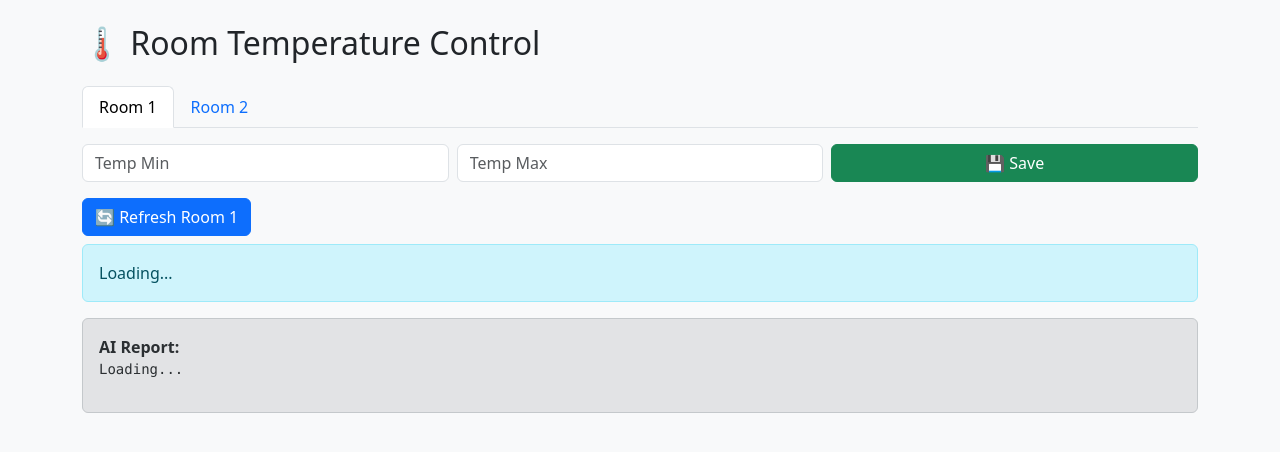
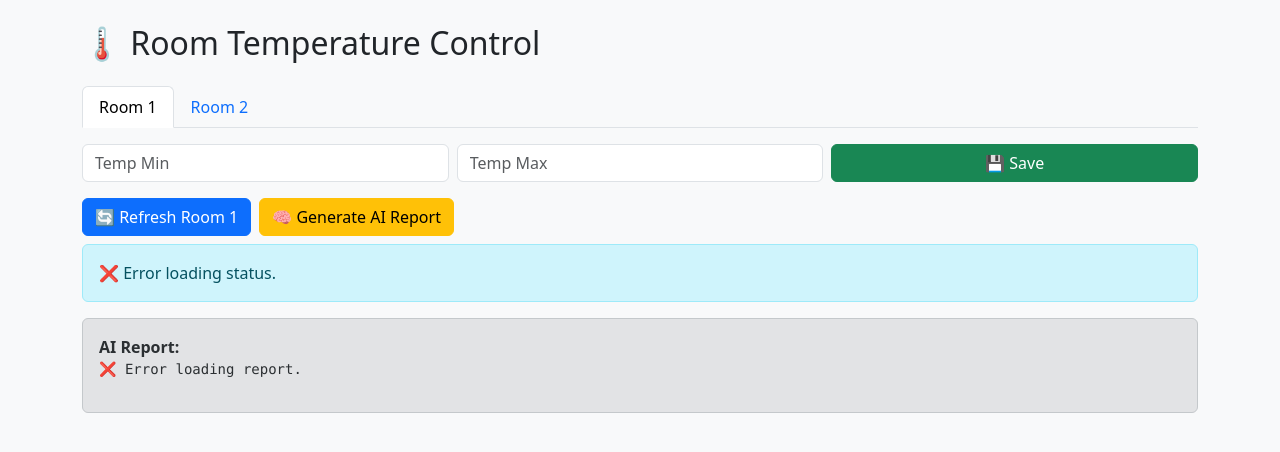
Before and after one commit to AsaadVtwo/IoT, a Flask app: page / in a window 1280 px wide. Shown: the top 452 px of the page. Run offline with Flask 3, Linux system fonts and the light colour scheme.

Commit message:
Update templates_room_tabs.html

```diff
--- a/templates/templates_room_tabs.html
+++ b/templates/templates_room_tabs.html
@@ -8,14 +8,28 @@
   <script src="https://cdn.jsdelivr.net/npm/bootstrap@5.3.0/dist/js/bootstrap.bundle.min.js"></script>
   <script>
     async function refreshRoom(room) {
+      const statusDiv = document.getElementById(`${room}-status`);
+      const reportDiv = document.getElementById(`${room}-report`);
+      statusDiv.innerHTML = "⏳ Loading data...";
+      reportDiv.innerText = "⏳ Loading report...";
+      try {
         const res = await fetch(`/status?device=${room}`);
         const data = await res.json();
-      document.getElementById(`${room}-status`).innerHTML = `
+        if (data.error) {
+          statusDiv.innerHTML = "🚫 No data yet.";
+          reportDiv.innerText = "No report available.";
+        } else {
+          statusDiv.innerHTML = `
             <b>Temp:</b> ${data.temperature}°C<br>
             <b>Humidity:</b> ${data.humidity}%<br>
             <b>Status:</b> ${data.status}
           `;
-      document.getElementById(`${room}-report`).innerText = data.report;
+          reportDiv.innerText = data.report || "No report available.";
+        }
+      } catch (err) {
+        statusDiv.innerHTML = "❌ Error loading status.";
+        reportDiv.innerText = "❌ Error loading report.";
+      }
     }
 
     async function saveSettings(event, room) {
@@ -26,6 +40,23 @@
       form.append("temp_max", document.getElementById(`${room}-max`).value);
       await fetch("/save_settings", { method: "POST", body: form });
       refreshRoom(room);
+    }
+
+    async function generateReport(room) {
+      const reportDiv = document.getElementById(`${room}-report`);
+      reportDiv.innerText = "⏳ Generating new AI report...";
+      try {
+        const res = await fetch(`/report?device=${room}`, { method: "POST" });
+        const data = await res.json();
+        document.getElementById(`${room}-status`).innerHTML = `
+          <b>Temp:</b> ${data.temperature}°C<br>
+          <b>Humidity:</b> ${data.humidity}%<br>
+          <b>Status:</b> ${data.status}
+        `;
+        reportDiv.innerText = data.report || "No report available.";
+      } catch (err) {
+        reportDiv.innerText = "❌ Error generating report.";
+      }
     }
   </script>
 </head>
@@ -40,7 +71,9 @@
         <button class="nav-link" id="room2-tab" data-bs-toggle="tab" data-bs-target="#room2" type="button" role="tab">Room 2</button>
       </li>
     </ul>
+
     <div class="tab-content mt-3">
+      <!-- Room 1 -->
       <div class="tab-pane fade show active" id="room1" role="tabpanel">
         <form onsubmit="saveSettings(event, 'room1')" class="mb-3">
           <div class="row g-2">
@@ -49,10 +82,15 @@
             <div class="col"><button class="btn btn-success w-100">💾 Save</button></div>
           </div>
         </form>
-        <button class="btn btn-primary mb-2" onclick="refreshRoom('room1')">🔄 Refresh Room 1</button>
+        <div class="mb-2 d-flex gap-2">
+          <button class="btn btn-primary" onclick="refreshRoom('room1')">🔄 Refresh Room 1</button>
+          <button class="btn btn-warning" onclick="generateReport('room1')">🧠 Generate AI Report</button>
+        </div>
         <div class="alert alert-info" id="room1-status">Loading...</div>
         <div class="alert alert-secondary"><b>AI Report:</b><br><pre style="white-space: pre-wrap;" id="room1-report">Loading...</pre></div>
       </div>
+
+      <!-- Room 2 -->
       <div class="tab-pane fade" id="room2" role="tabpanel">
         <form onsubmit="saveSettings(event, 'room2')" class="mb-3">
           <div class="row g-2">
@@ -61,12 +99,16 @@
             <div class="col"><button class="btn btn-success w-100">💾 Save</button></div>
           </div>
         </form>
-        <button class="btn btn-primary mb-2" onclick="refreshRoom('room2')">🔄 Refresh Room 2</button>
+        <div class="mb-2 d-flex gap-2">
+          <button class="btn btn-primary" onclick="refreshRoom('room2')">🔄 Refresh Room 2</button>
+          <button class="btn btn-warning" onclick="generateReport('room2')">🧠 Generate AI Report</button>
+        </div>
         <div class="alert alert-info" id="room2-status">Loading...</div>
         <div class="alert alert-secondary"><b>AI Report:</b><br><pre style="white-space: pre-wrap;" id="room2-report">Loading...</pre></div>
       </div>
     </div>
   </div>
+
   <script>
     window.onload = () => {
       refreshRoom('room1');
```
Lines whose indentation alone changed are shown as unchanged.
